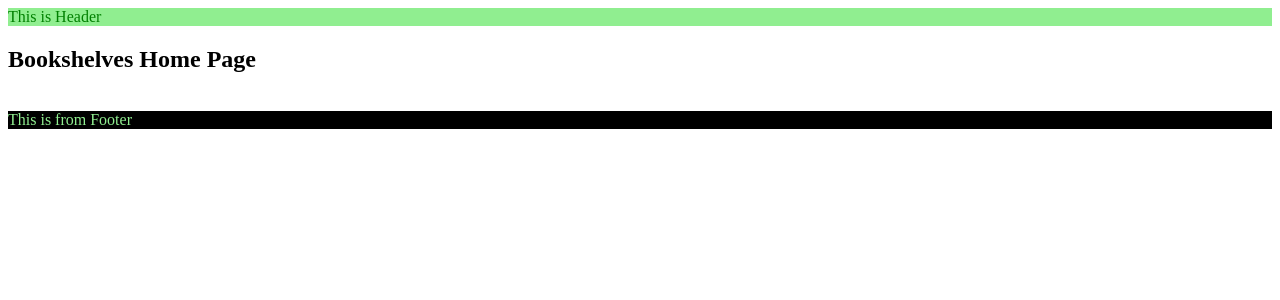
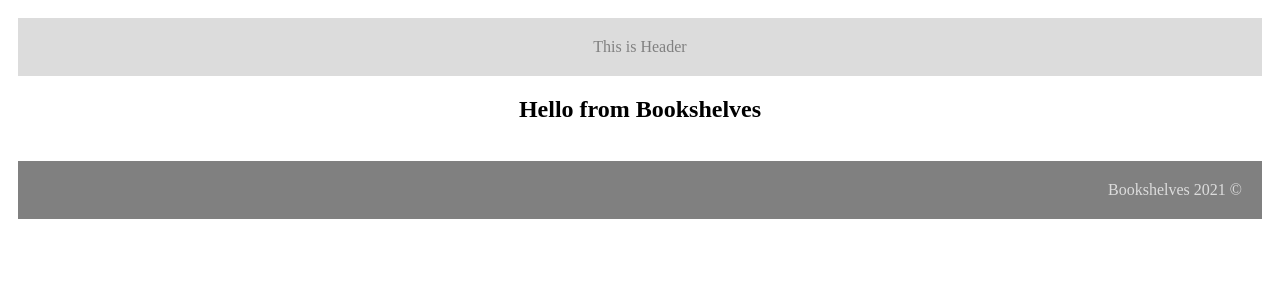
Before and after one commit to DinyoD/Bookshelves, a React (Create React App) app in the folder react_api/: page / in a window 1280 px wide. Shown: the top 300 px of the page. Built offline with nearby package versions, Linux system fonts and the light colour scheme.

Commit message:
Add Body component and did some tests.

```diff
--- a/react_api/src/App.js
+++ b/react_api/src/App.js
@@ -1,11 +1,12 @@
 import Header from './components/Header';
 import Footer from './components/Footer';
+import Body from './components/Body';
 
 function App() {
   return (
     <div className="container">
         <Header />
-        <h2>Bookshelves Home Page</h2>
+        <Body pageName='Bookshelves'/>
         <br/>
         <Footer />
     </div>
--- /dev/null
+++ b/react_api/src/components/Body.js
@@ -0,0 +1,13 @@
+function Body({pageName}){
+    return (
+        <div className='body'>
+            <h2>Hello from {pageName}</h2>
+        </div>
+    )
+}
+
+Body.defaultProps ={
+    pageName: 'Home'
+}
+
+export default Body;
--- a/react_api/src/components/Footer.js
+++ b/react_api/src/components/Footer.js
@@ -1,6 +1,6 @@
 function Footer(){
     return(
-        <footer className='footer'>This is from Footer</footer>
+        <footer className='footer'>Bookshelves 2021 &copy;</footer>
     )
 }
 
--- a/react_api/src/index.css
+++ b/react_api/src/index.css
@@ -1,8 +1,20 @@
+.container{
+  padding: 10px;
+}
 .header{
-  color: green;
-  background-color: lightgreen;
+  text-align: center;
+  padding: 20px;
+  color: grey;
+  background-color: gainsboro;
+}
+.body{
+ display: flex;
+ justify-content: center;
 }
 .footer{
-  color: lightgreen;
-  background-color: black;
+  text-align: end;
+  padding: 20px;
+  color: gainsboro;
+  background-color: grey;
+
 }
```
